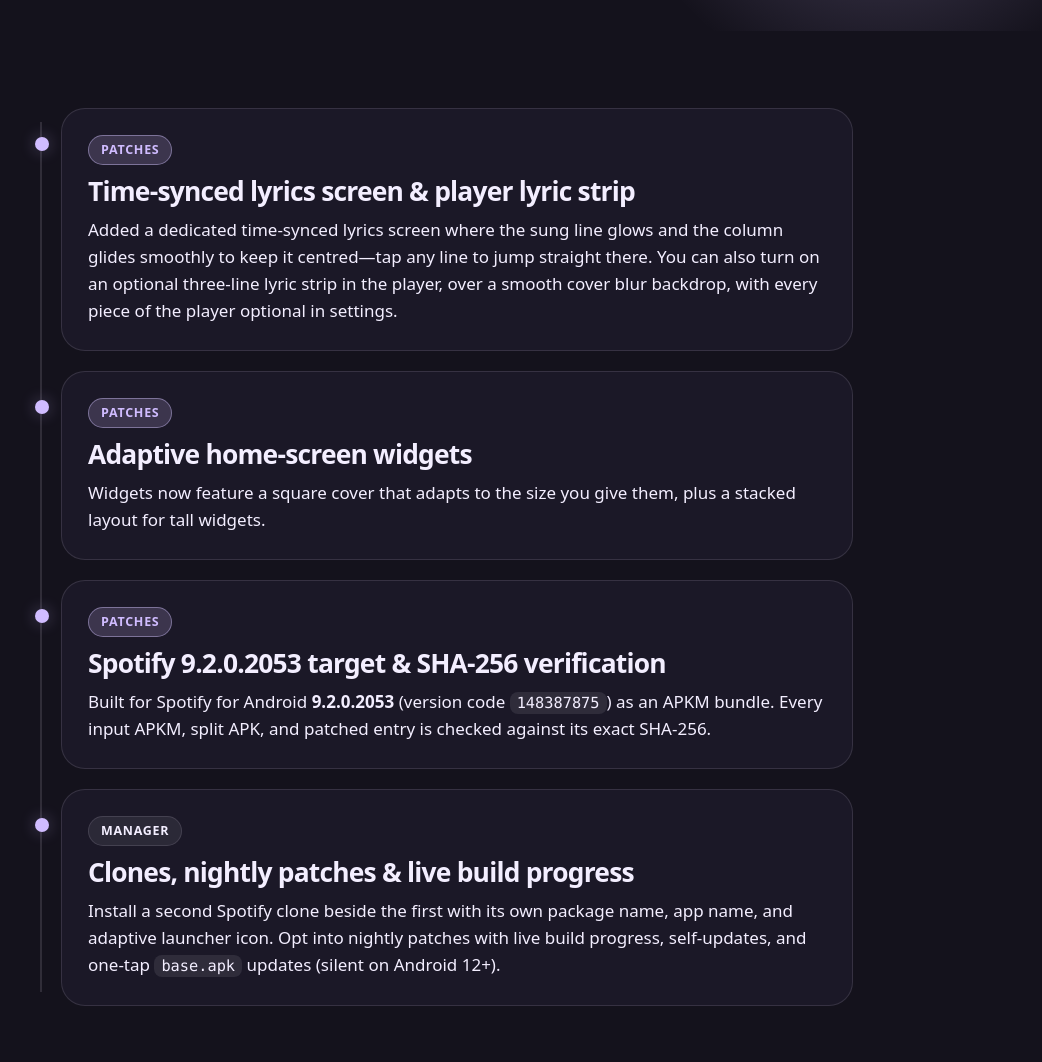
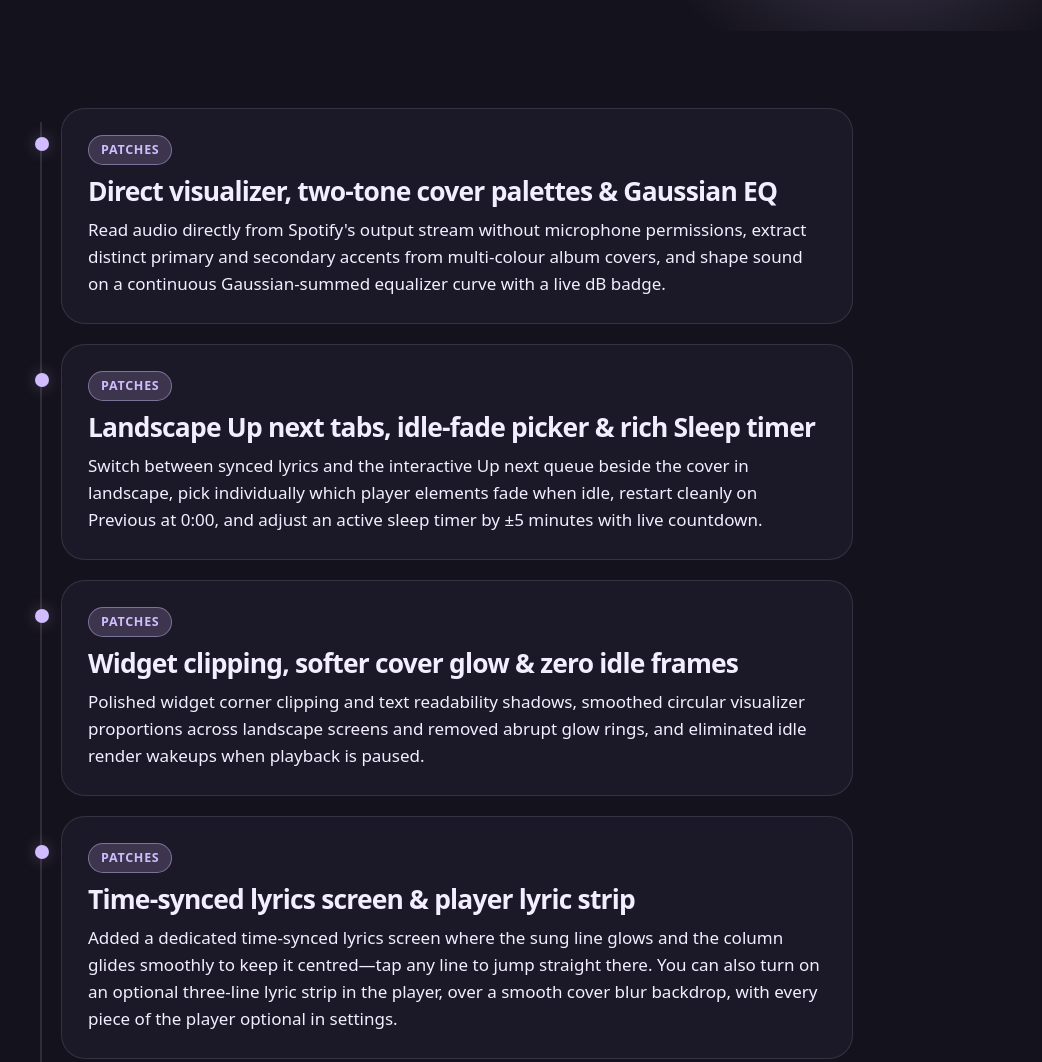
Before and after one commit to n0thhhing/spatch, a plain HTML site: page changelog.html in a window 1280 px wide. Shown: the part 460-1522 px from the top of the page, without its empty margins (17-1059 px from the left). Drawn offline with Linux system fonts and the light colour scheme.

Commit message:
Document direct visualizer, two-tone palettes, Gaussian EQ, landscape tabs, and widget polish

```diff
--- a/changelog.html
+++ b/changelog.html
@@ -42,6 +42,30 @@
     <section class="section section--tight">
       <div class="wrap">
         <div class="timeline">
+          <article class="card release-card reveal" data-kind="patches">
+            <div class="release-meta">
+              <span class="release-tag">Patches</span>
+            </div>
+            <h2>Direct visualizer, two-tone cover palettes &amp; Gaussian EQ</h2>
+            <p>Read audio directly from Spotify's output stream without microphone permissions, extract distinct primary and secondary accents from multi-colour album covers, and shape sound on a continuous Gaussian-summed equalizer curve with a live dB badge.</p>
+          </article>
+
+          <article class="card release-card reveal" data-kind="patches">
+            <div class="release-meta">
+              <span class="release-tag">Patches</span>
+            </div>
+            <h2>Landscape Up next tabs, idle-fade picker &amp; rich Sleep timer</h2>
+            <p>Switch between synced lyrics and the interactive Up next queue beside the cover in landscape, pick individually which player elements fade when idle, restart cleanly on Previous at 0:00, and adjust an active sleep timer by ±5 minutes with live countdown.</p>
+          </article>
+
+          <article class="card release-card reveal" data-kind="patches">
+            <div class="release-meta">
+              <span class="release-tag">Patches</span>
+            </div>
+            <h2>Widget clipping, softer cover glow &amp; zero idle frames</h2>
+            <p>Polished widget corner clipping and text readability shadows, smoothed circular visualizer proportions across landscape screens and removed abrupt glow rings, and eliminated idle render wakeups when playback is paused.</p>
+          </article>
+
           <article class="card release-card reveal" data-kind="patches">
             <div class="release-meta">
               <span class="release-tag">Patches</span>
```
Also changed, not shown: features.html (+10 -7 lines).
